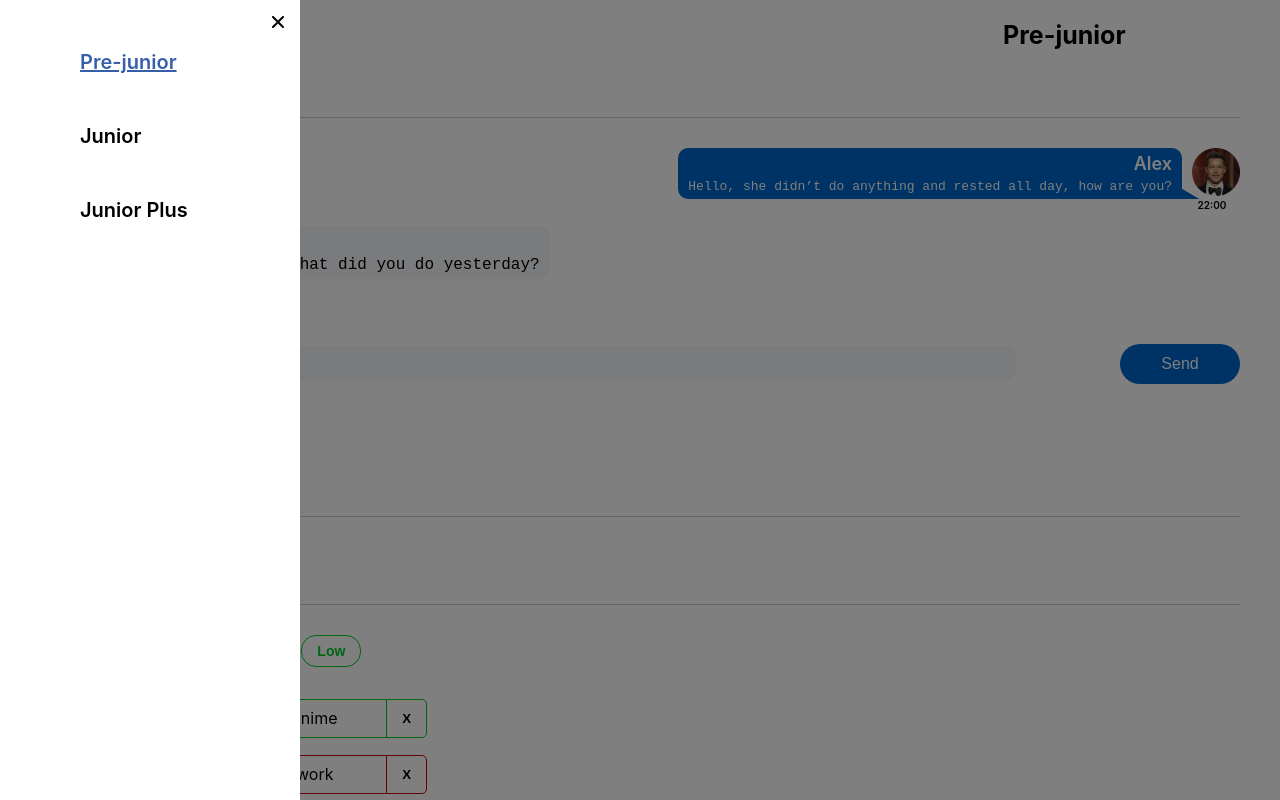
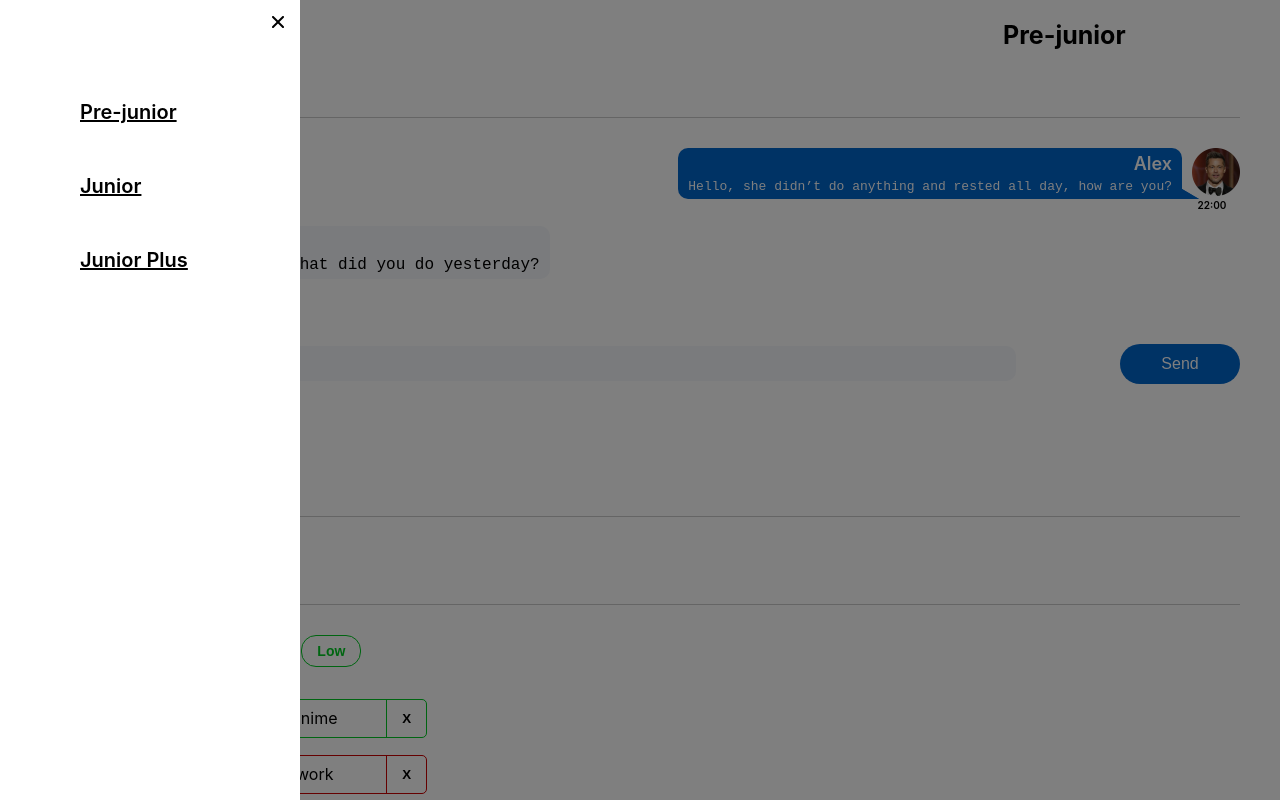
Before and after one commit to Kolibri2048/MessageSendTask, a React (Create React App) app: page /#/pre-junior in a window 1280 px wide. Both pictures are taken after a click on the picture 146 px from the left and 35 px from the top of the page. Shown: the top 800 px of the page. Built offline with nearby package versions, Linux system fonts and the light colour scheme.

Commit message:
test correct  hw5

```diff
--- a/src/s2-homeworks/hw05/sidebar/Sidebar.module.css
+++ b/src/s2-homeworks/hw05/sidebar/Sidebar.module.css
@@ -37,18 +37,22 @@
     font-size: 20px;
     color: black;
     font-weight: 600;
-    text-decoration: none;
+
+}
+
+.nav a:first-child {
+    text-decoration: underline;
 
 }
 
 .nav a:hover {
     color: darkblue;
+
 }
 
 .nav a.active {
-    padding-left: 40px;
+    padding: 50px 0 0 40px;
     font-weight: 600;
-    text-decoration: underline;
     color: #365fab;
 }
 .close {
--- a/src/s2-homeworks/hw05/sidebar/Sidebar.tsx
+++ b/src/s2-homeworks/hw05/sidebar/Sidebar.tsx
@@ -31,7 +31,7 @@ export const Sidebar: FC<PropsType> = ({open, handleClose}) => {
                         id={'hw5-pre-junior-link'}
                         to={PATH.PRE_JUNIOR}
                         onClick={handleClose}
-                        className={s.active}
+                        className={s.nav}
                     >
                         Pre-junior
                     </NavLink>
@@ -47,7 +47,7 @@ export const Sidebar: FC<PropsType> = ({open, handleClose}) => {
                         id={'hw5-junior-plus-link'}
                         to={PATH.JUNIOR_PLUS}
                         onClick={handleClose}
-                        className={s.nav} // делает студент
+                        className={({isActive}) => isActive ? s.active : s.nav} end // делает студент
                     >
                         Junior Plus
                     </NavLink>
```
